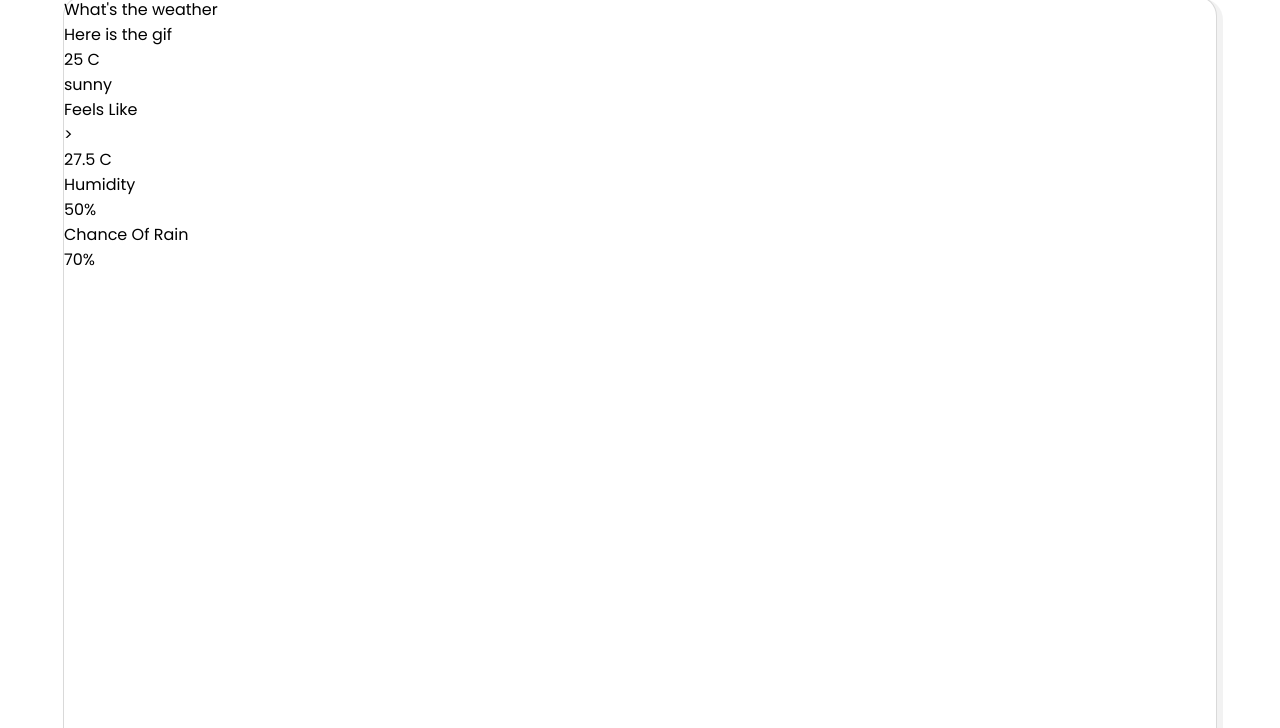
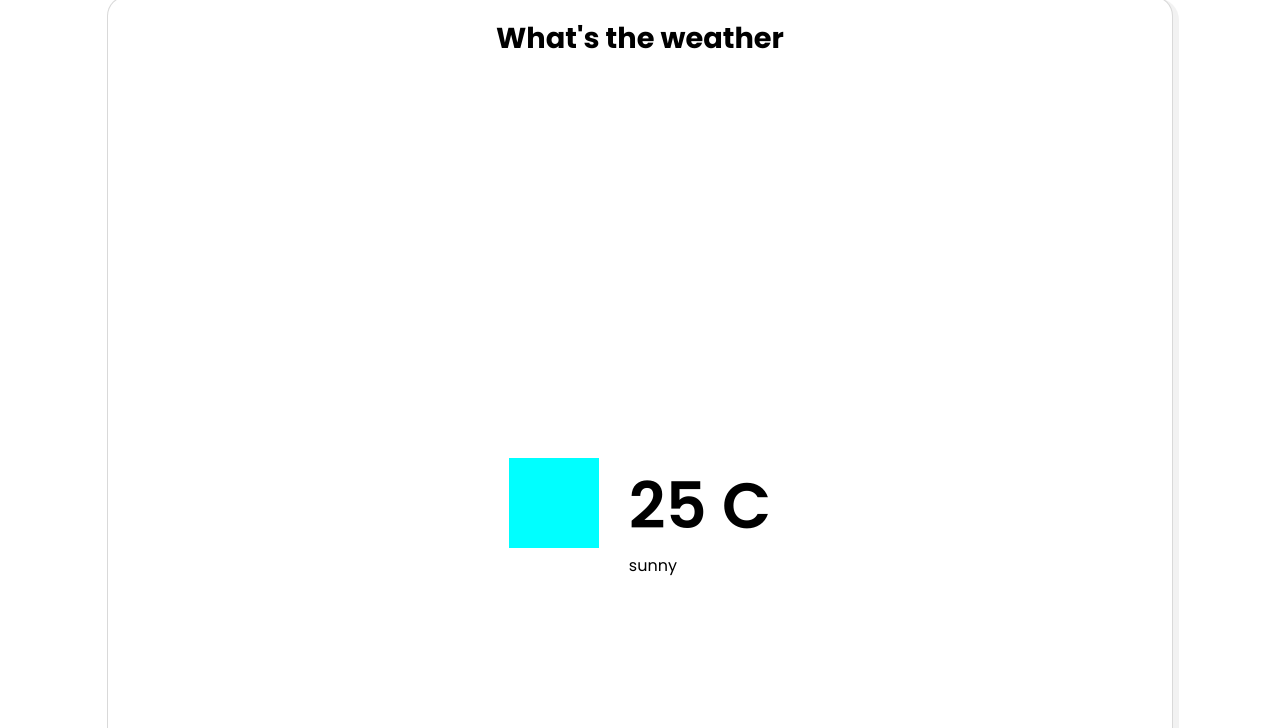
Before and after one commit to Orbter/Weather-App, a website built with webpack: page src/template.html in a window 1280 px wide. Shown: the part 72-800 px from the top of the page. Built offline with nearby package versions, Linux system fonts and the light colour scheme.

Commit message:
made the basic weather card

```diff
--- a/src/styles/main.scss
+++ b/src/styles/main.scss
@@ -106,7 +106,72 @@ body {
   border: 1px solid rgba(0, 0, 0, 0.15);
   background-color: rgb(255, 255, 255);
   box-shadow: 4px 4px 0 2px rgba(0, 0, 0, 0.05);
-  width: 90vw;
-  height: 90vw;
+  width: 80vw;
+  height: 80vw;
   border-radius: 20px;
+  padding: 20px;
 }
+.the-weather {
+  display: flex;
+  flex-direction: column;
+  justify-content: space-between;
+}
+.weather-headline {
+  font-weight: 700;
+  font-size: 1.8rem;
+  display: flex;
+  width: 100%;
+  justify-content: center;
+  margin-bottom: 20px;
+}
+.weather-gif {
+  width: 90px;
+  height: 90px;
+  background-color: aqua;
+}
+.weather-info-container {
+  display: flex;
+  flex-direction: column;
+}
+.weather-info {
+  display: flex;
+  justify-content: center;
+  gap: 30px;
+}
+.temperature {
+  font-size: 4rem;
+  font-weight: 600;
+}
+.weather-data {
+  display: flex;
+  align-items: center;
+  justify-content: space-around;
+  width: 100%;
+}
+.weather-mini-container {
+  width: 100px;
+  height: 85px;
+  border-radius: 12px;
+  color: white;
+  display: flex;
+  flex-direction: column;
+  align-items: center;
+  justify-content: space-around;
+}
+.feels-like-container {
+  background-color: #ba181b;
+}
+.humidity-container {
+  background-color: #48bfe3;
+}
+.chance-of-rain-container {
+  background-color: #1f2544;
+}
+.weather-data-headline {
+  font-weight: 500;
+  font-size: 1.1rem;
+}
+.weather-data-number {
+  font-size: 1.4rem;
+  font-weight: 600;
+}
--- a/src/template.html
+++ b/src/template.html
@@ -1712,22 +1712,31 @@
     <main class="main">
       <div class="the-weather card">
         <div class="weather-headline">What's the weather</div>
-        <div class="weather-gif">Here is the gif</div>
-        <div class="tempeture">25 C</div>
-        <div class="weather-name">sunny</div>
+        <div class="weather-info">
+          <div class="weather-gif"></div>
+          <div class="weather-info-container">
+            <div class="temperature">25 C</div>
+            <div class="weather-name">sunny</div>
+          </div>
+        </div>
+
         <div class="weather-data">
           <div class="feels-like-container weather-mini-container">
-            <div class="feels-like-headline">Feels Like</div>
-            >
-            <div class="feels-like">27.5 C</div>
+            <div class="feels-like-headline weather-data-headline">
+              Feels Like
+            </div>
+
+            <div class="feels-like weather-data-number">27.5 C</div>
           </div>
           <div class="humidity-container weather-mini-container">
-            <div class="humidity-headline">Humidity</div>
-            <div class="humidity">50%</div>
+            <div class="humidity-headline weather-data-headline">Humidity</div>
+            <div class="humidity weather-data-number">50%</div>
           </div>
           <div class="chance-of-rain-container weather-mini-container">
-            <div class="chance-of-rain-headline">Chance Of Rain</div>
-            <div class="chance-of-rain">70%</div>
+            <div class="chance-of-rain-headline weather-data-headline">
+              Rain
+            </div>
+            <div class="chance-of-rain weather-data-number">70%</div>
           </div>
         </div>
       </div>
```
